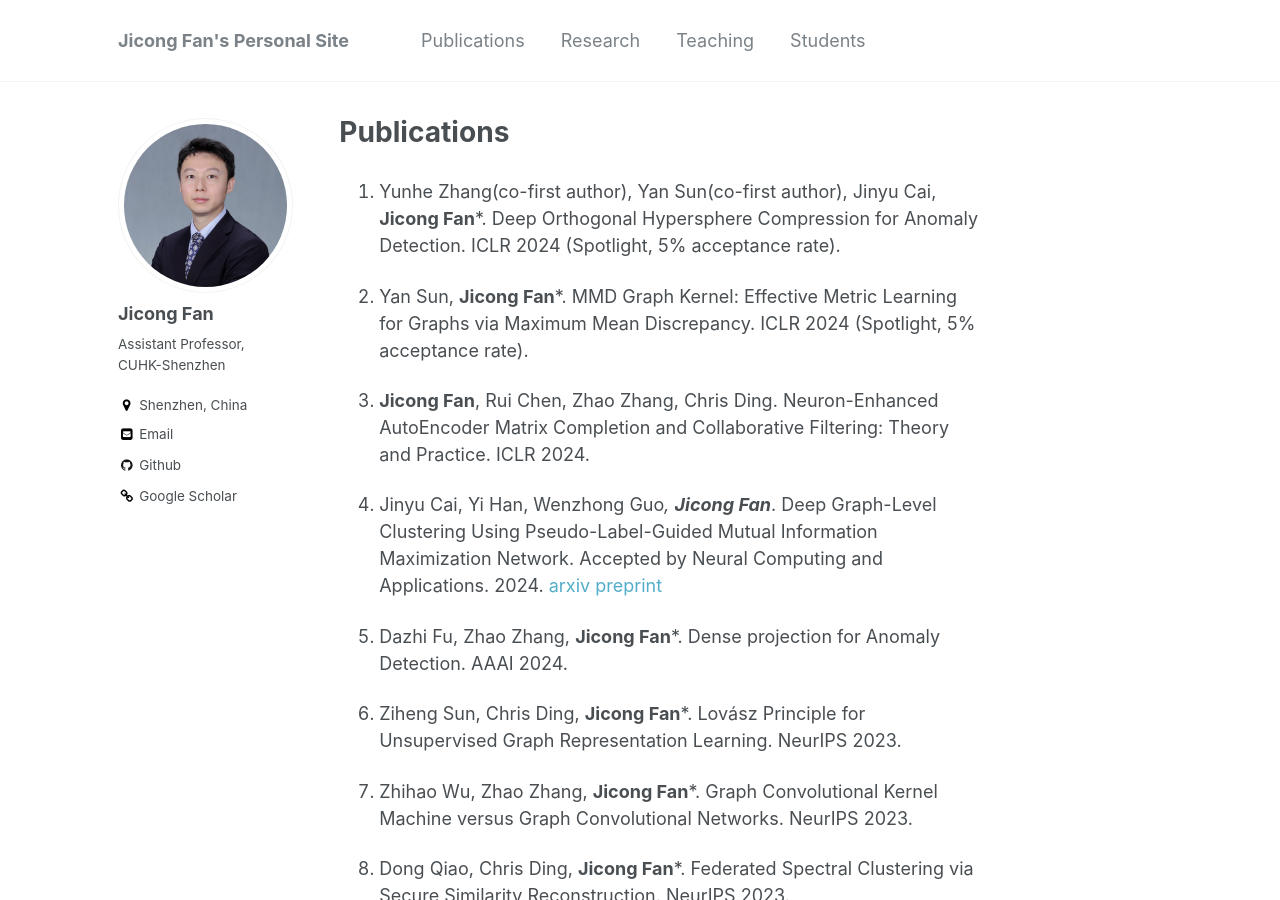
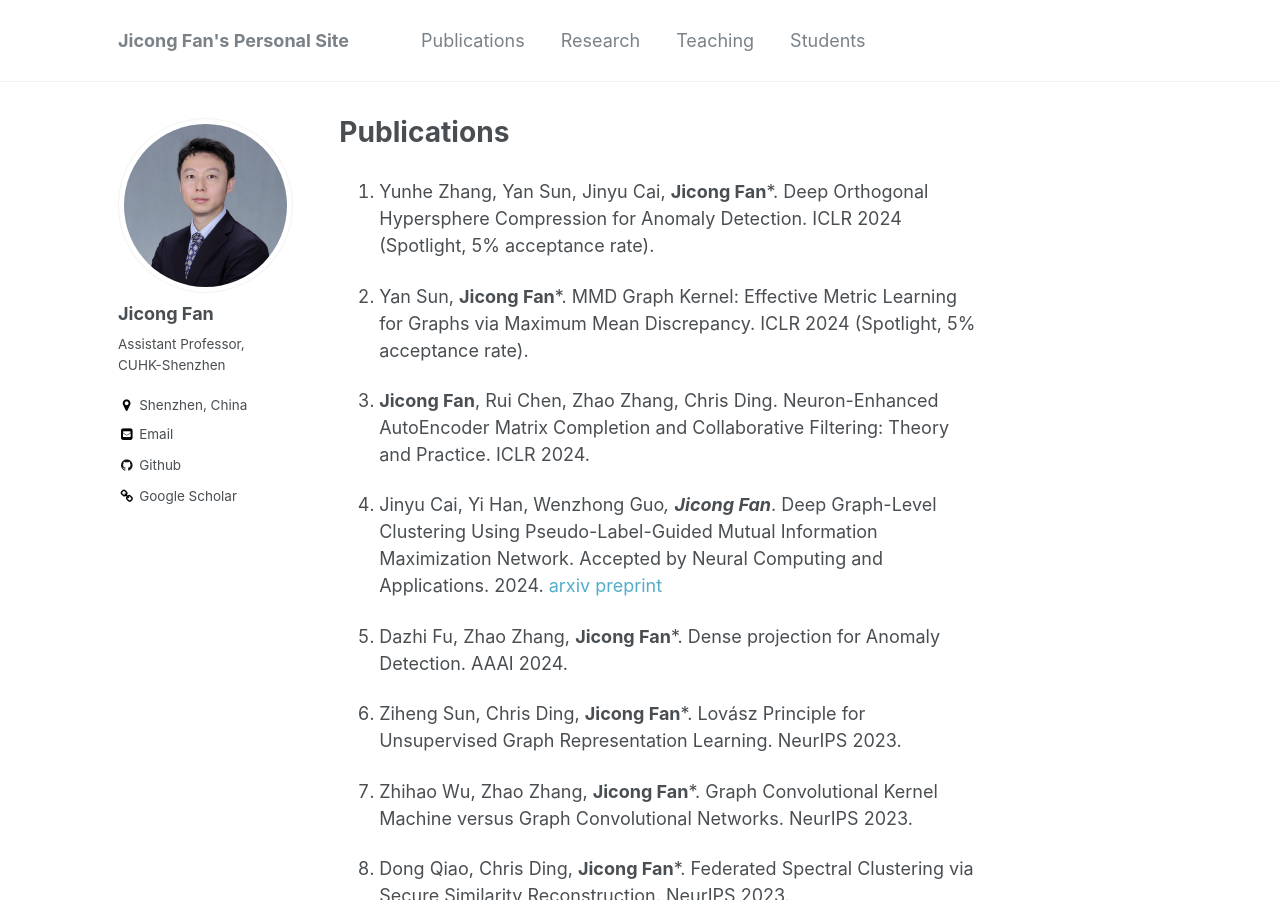
Before and after one commit to jicongfan/jicongfan.github.io, a Jekyll site: the page built from _pages/publications.md, in a window 1280 px wide and 900 px high. Built offline with Jekyll 4.4.1, drawn with Linux system fonts in a browser that asks for light colours.

Commit message:
Update publications.md

```diff
--- a/_pages/publications.md
+++ b/_pages/publications.md
@@ -5,7 +5,7 @@
 ---
 
 
-1. Yunhe Zhang(co-first author), Yan Sun(co-first author), Jinyu Cai, <strong>Jicong Fan</strong>*. Deep Orthogonal Hypersphere Compression for Anomaly Detection. ICLR 2024 (Spotlight, 5% acceptance rate).
+1. Yunhe Zhang, Yan Sun, Jinyu Cai, <strong>Jicong Fan</strong>*. Deep Orthogonal Hypersphere Compression for Anomaly Detection. ICLR 2024 (Spotlight, 5% acceptance rate).
 
 1. Yan Sun, <strong>Jicong Fan</strong>*. MMD Graph Kernel: Effective Metric Learning for Graphs via Maximum Mean Discrepancy. ICLR 2024 (Spotlight, 5% acceptance rate).
 
```
